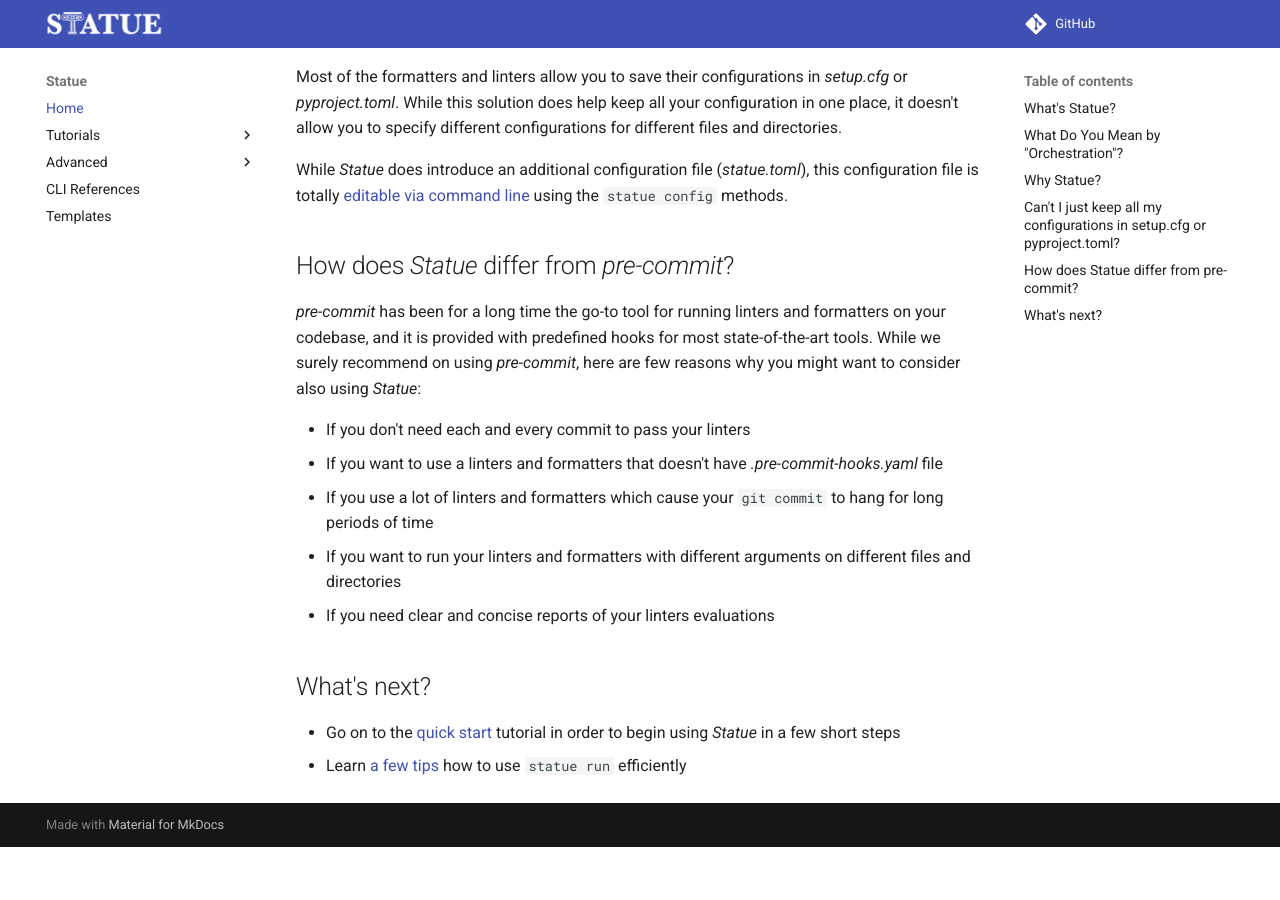
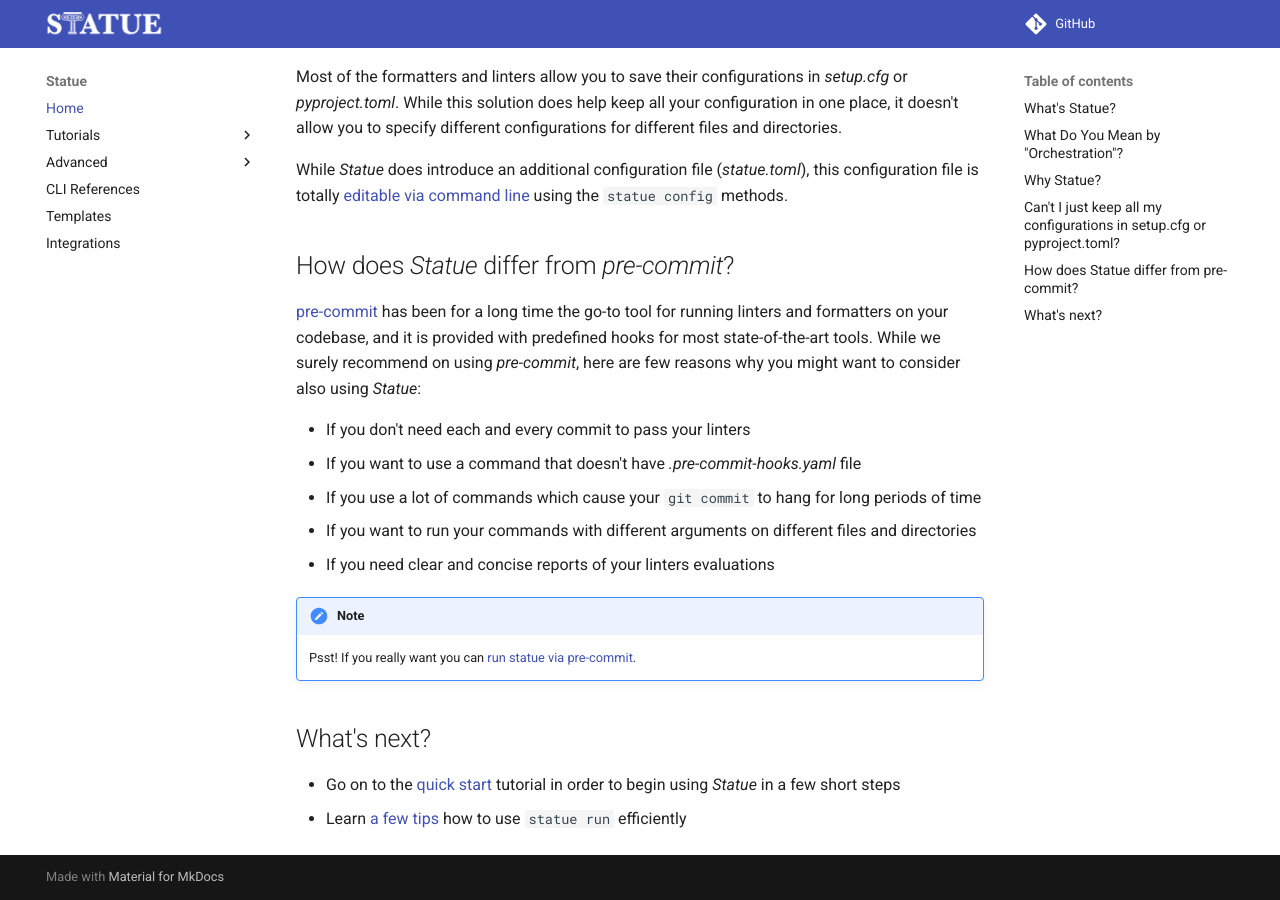
Before and after one commit to saroad2/statue, an MkDocs documentation site: the page built from docs/README.md, in a window 1280 px wide and 900 px high, scrolled down 1359 px. Built offline with MkDocs 1.6.1 and Material for MkDocs 9.7.7, drawn with Linux system fonts in a browser that asks for light colours; before the commit the page ends 2206 px from its top, so only the background shows below that.

Commit message:
Document pre-commit integration

```diff
--- a/docs/README.md
+++ b/docs/README.md
@@ -57,17 +57,20 @@
 
 ## How does *Statue* differ from *pre-commit*?
 
-*pre-commit* has been for a long time the go-to tool for running linters and formatters on your codebase,
-and it is provided with predefined hooks for most state-of-the-art tools.
+[pre-commit](https://github.com/pre-commit/pre-commit) has been for a long time the go-to tool for running linters and
+formatters on your codebase, and it is provided with predefined hooks for most state-of-the-art tools.
 While we surely recommend on using *pre-commit*, here are few reasons why you might want to consider also
 using *Statue*:
 
 * If you don't need each and every commit to pass your linters
-* If you want to use a linters and formatters that doesn't have *.pre-commit-hooks.yaml* file
-* If you use a lot of linters and formatters which cause your `git commit` to hang for long periods of time
-* If you want to run your linters and formatters with different arguments on different files and directories
+* If you want to use a command that doesn't have *.pre-commit-hooks.yaml* file
+* If you use a lot of commands which cause your `git commit` to hang for long periods of time
+* If you want to run your commands with different arguments on different files and directories
 * If you need clear and concise reports of your linters evaluations
 
+!!! note
+
+    Psst! If you really want you can [run statue via pre-commit](integrations.md#pre-commit).
 
 ## What's next?
 
--- a/mkdocs.yml
+++ b/mkdocs.yml
@@ -18,6 +18,7 @@
       - User Templates: advanced/user_templates.md
   - CLI References: cli_references.md
   - Templates: templates.md
+  - Integrations: integrations.md
 markdown_extensions:
   - admonition
   - attr_list
```
Also changed, not shown: docs/integrations.md (added, +18 -0 lines).
